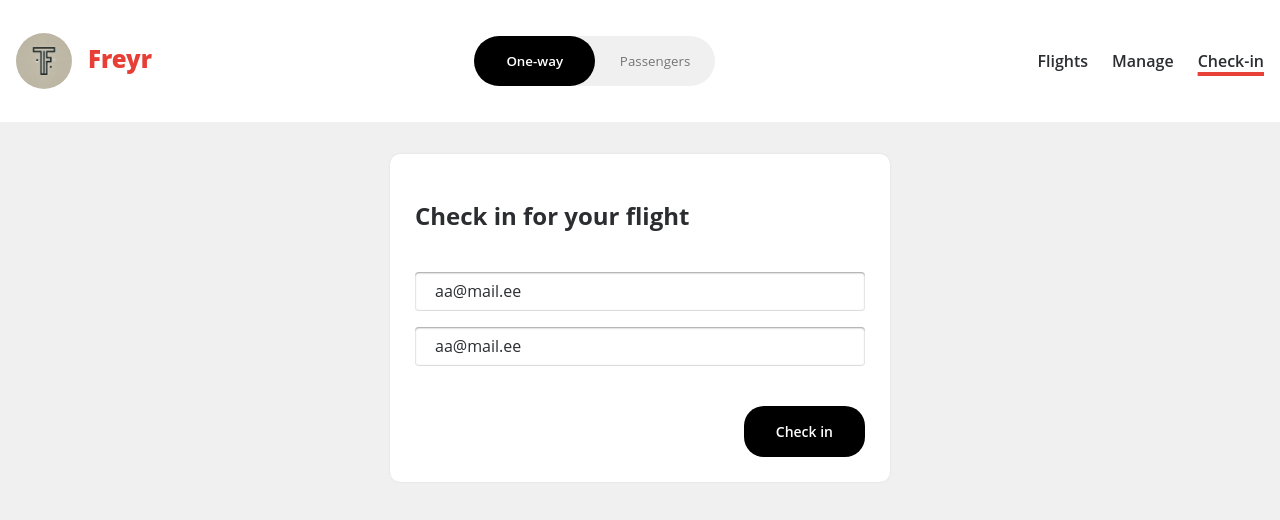
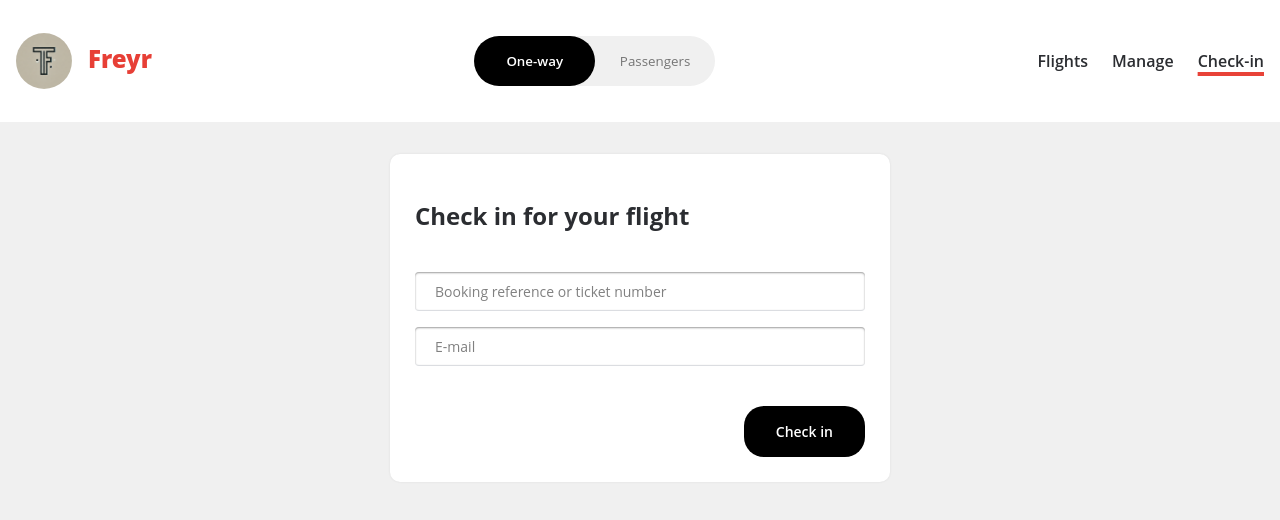
Before and after one commit to Mairo022/cosmos_odyssey, an Angular app: page /check-in in a window 1280 px wide. Shown: the top 520 px of the page. Built offline with nearby package versions, Linux system fonts and the light colour scheme.

Commit message:
Remove check-in typo

```diff
--- a/src/app/features/check-in/components/check-in.component.ts
+++ b/src/app/features/check-in/components/check-in.component.ts
@@ -37,8 +37,8 @@ export class CheckInComponent {
 
   constructor(private fb: FormBuilder) {
     this.checkInForm = this.fb.group({
-      ticket: ["aa@mail.ee", Validators.required, [noWhitespaceValidator, ticketValidator]],
-      email: ["aa@mail.ee", Validators.required, [noWhitespaceValidator, emailValidator]],
+      ticket: ["", Validators.required, [noWhitespaceValidator, ticketValidator]],
+      email: ["", Validators.required, [noWhitespaceValidator, emailValidator]],
     }, { updateOn: 'blur' })
   }
 
```
